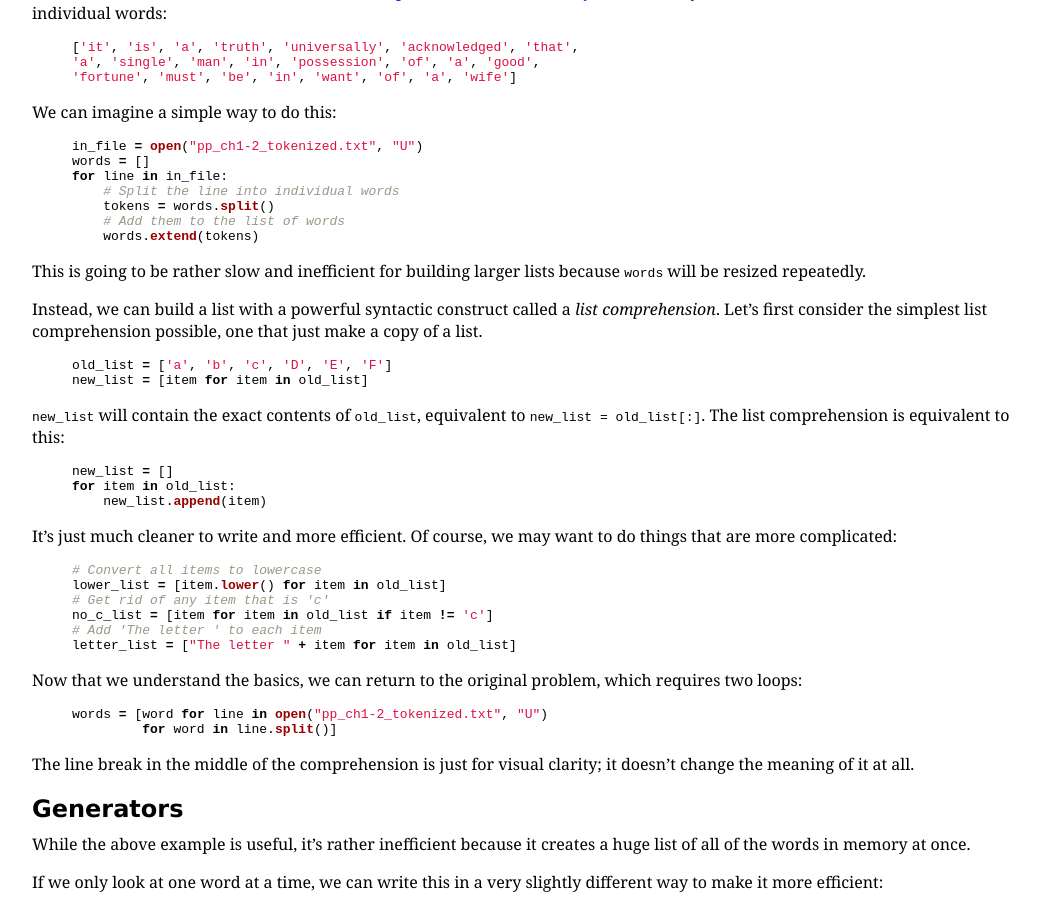
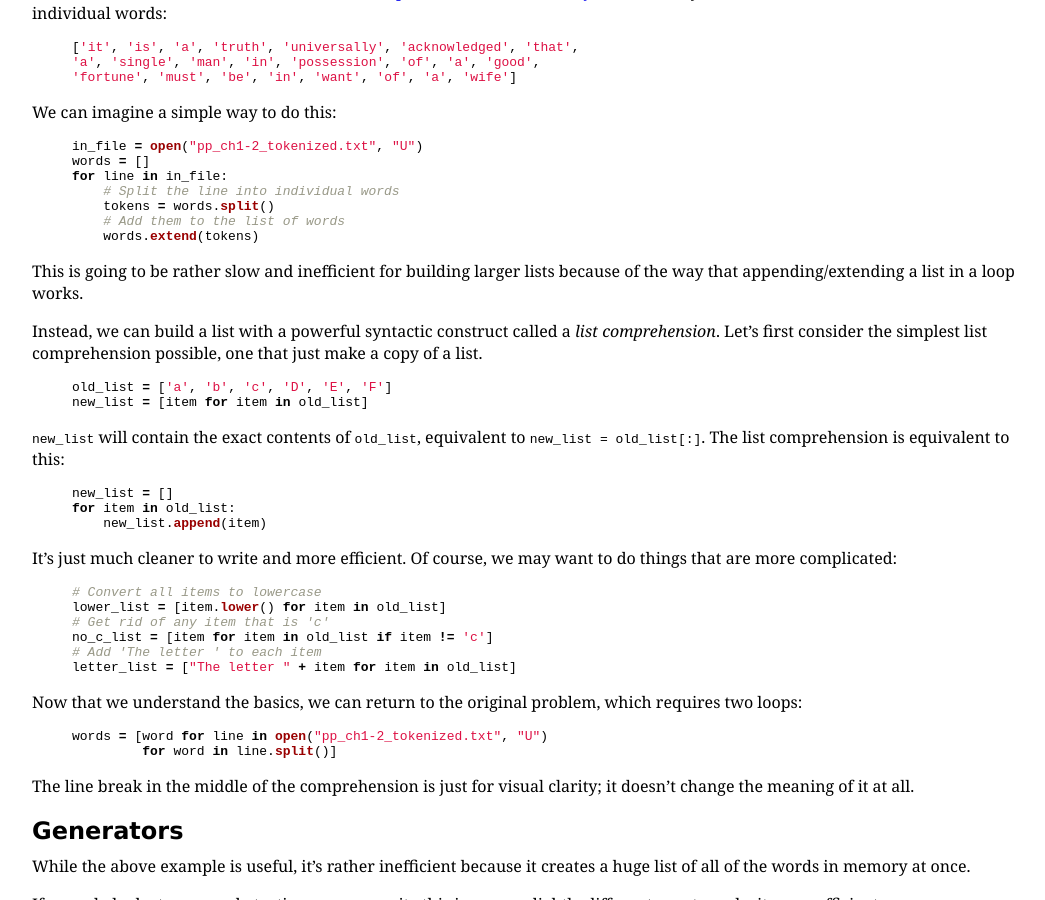
Before and after one commit to KristenZhao/constantinelignos.github.io, a Jekyll site: the page built from pybootcamp/iteration2.md, in a window 1280 px wide and 900 px high, scrolled down 623 px. Shown: the whole window, without its empty margins (108-1153 px from the left). Built offline with Jekyll 4.4.1, drawn with Linux system fonts in a browser that asks for light colours; comment, search, counter and statistics services are not loaded.

Commit message:
Fix comment about append/extend loops.

```diff
--- a/pybootcamp/iteration2.md
+++ b/pybootcamp/iteration2.md
@@ -52,7 +52,7 @@ for line in in_file:
 {% endhighlight %}
 
 This is going to be rather slow and inefficient for building larger
-lists because `words` will be resized repeatedly.
+lists because of the way that appending/extending a list in a loop works.
 
 Instead, we can build a list with a powerful syntactic construct
 called a _list comprehension_. Let's first consider the simplest list
```
